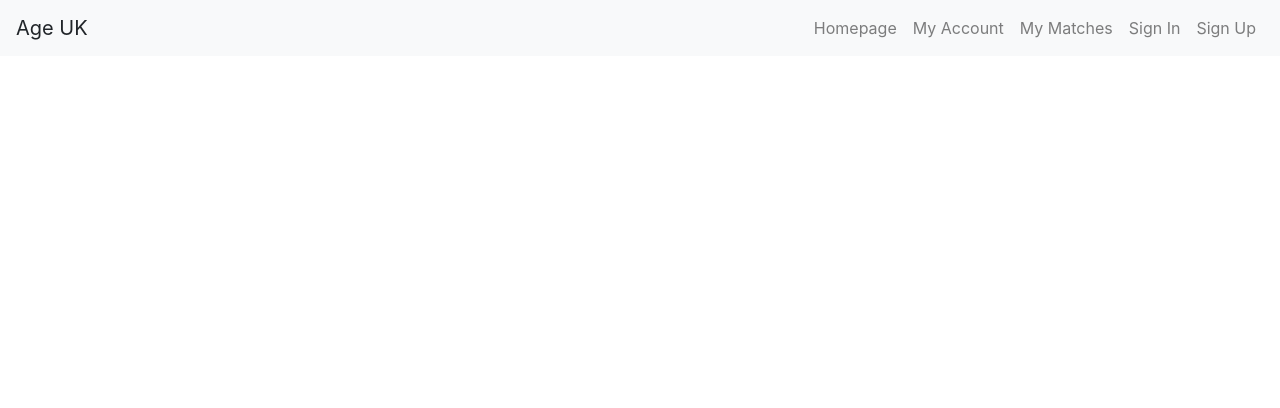
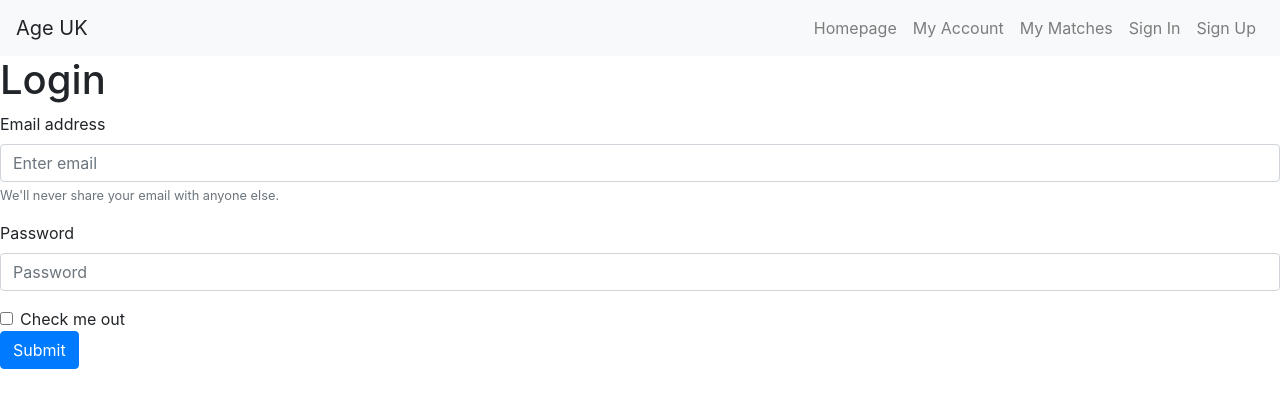
Before and after one commit to Age-UK-Voluteer-Matching/age_uk_react_frontend, a React (Create React App) app: page /login in a window 1280 px wide. Shown: the top 408 px of the page. Built offline with nearby package versions, Linux system fonts and the light colour scheme.

Commit message:
added login component to routes. includes event handlers/state/form

```diff
--- a/src/App.js
+++ b/src/App.js
@@ -8,6 +8,7 @@ import Landing from './components/landing/Landing';
 import Navbar from './components/layouts/Navbar'
 import SignUpVolunteer from './components/authentication/SignUpVolunteer'
 import SignUpUser from './components/authentication/SignUpUser'
+import SignIn from './components/authentication/SignIn'
 
 function App() {
   return (
@@ -18,6 +19,7 @@ function App() {
           <Route exact path='/' component={Landing}/>
           <Route path='/signupvolunteer' component={SignUpVolunteer}/>
           <Route path='/signupuser' component={SignUpUser}/>
+          <Route path='/login' component={SignIn}/>
         </Switch>
       </div>
     </BrowserRouter>
--- a/src/components/authentication/SignIn.js
+++ b/src/components/authentication/SignIn.js
@@ -0,0 +1,45 @@
+import React, { Component } from 'react'
+import { Link } from 'react-router-dom'
+
+class SignIn extends Component {
+  state = {
+    email: '',
+    password: ''
+  }
+
+  handleChange = (e) => {
+    this.setState({
+      [e.target.id]: e.target.value
+    })
+  }
+
+  handleSubmit = (e) => {
+    e.preventDefault();
+    console.log(this.state)
+  }
+  render() {
+    return (
+      <div>
+        <h1>Login</h1>
+        <form onSubmit={this.handleSubmit}>
+          <div className="form-group" >
+            <label htmlFor="exampleInputEmail1">Email address</label>
+            <input type="email" className="form-control" id="email" placeholder="Enter email" onChange={this.handleChange}/>
+            <small id="emailHelp" className="form-text text-muted">We'll never share your email with anyone else.</small>
+          </div>
+          <div className="form-group">
+            <label htmlFor="exampleInputPassword1">Password</label>
+            <input type="password" className="form-control" id="password" placeholder="Password" onChange={this.handleChange}/>
+          </div>
+          <div className="form-check">
+            <input type="checkbox" className="form-check-input" id="exampleCheck1" />
+            <label className="form-check-label" htmlFor="exampleCheck1">Check me out</label>
+          </div>
+          <button type="submit" className="btn btn-primary">Submit</button>
+        </form>
+      </div>
+    )
+  }
+}
+
+export default SignIn
```
